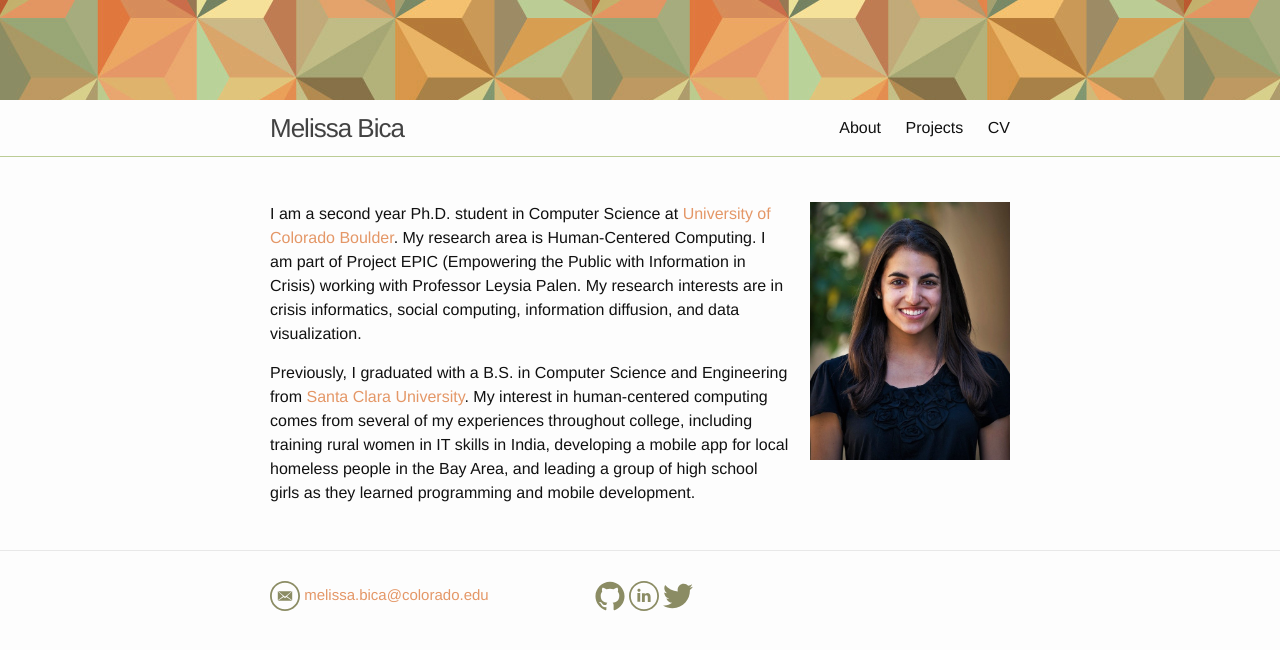
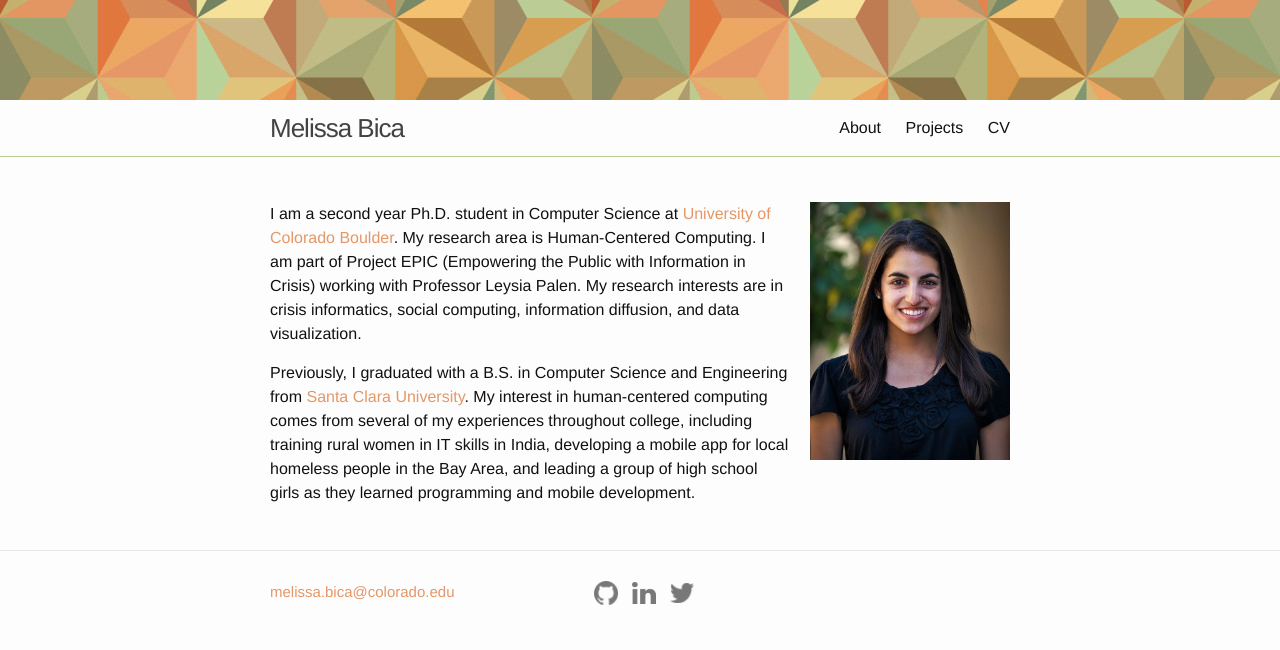
Before and after one commit to melissabica/melissabica.github.io, a Jekyll site: the page built from index.md, in a window 1280 px wide. Shown: the top 650 px of the page. Built offline with Jekyll 4.4.1, drawn with Linux system fonts in a browser that asks for light colours; nearby versions of some CDN libraries; comment, search, counter and statistics services are not loaded.

Commit message:
Updated social media links

```diff
--- a/_includes/footer.html
+++ b/_includes/footer.html
@@ -13,15 +13,6 @@
 
 
         <a href="mailto:{{ site.email }}">
-          <span class="icon  icon--mail">
-            <svg width="50px" height="50px" viewBox="0 0 50 50" version="1.1" xmlns="http://www.w3.org/2000/svg" xmlns:xlink="http://www.w3.org/1999/xlink" xmlns:sketch="http://www.bohemiancoding.com/sketch/ns">
-                <g id="Page-1" stroke="none" stroke-width="1" fill="none" fill-rule="evenodd" sketch:type="MSPage">
-                    <g id="Mail" sketch:type="MSArtboardGroup" fill="#000000">
-                        <path d="M25,0 C11.1928806,0 0,11.1928806 0,25 C0,38.8071194 11.1928806,50 25,50 C38.8071194,50 50,38.8071194 50,25 C50,11.1928806 38.8071194,0 25,0 Z M25,3 C12.8497349,3 3,12.8497349 3,25 C3,37.1502651 12.8497349,47 25,47 C37.1502651,47 47,37.1502651 47,25 C47,12.8497349 37.1502651,3 25,3 Z M37,31.9646738 L37,17 L28.262875,25.4642914 L37,31.9646738 Z M13,31.9646738 L21.7369375,25.4633812 L13,17 L13,31.9646738 Z M22.9140156,26.604743 L13,33 L37,33 L27.08575,26.604743 L25,28.625083 L22.9140156,26.604743 Z M13.72,17 L25,26.0581312 L36.28,17 L13.72,17 Z M13.72,17" id="Oval-1" sketch:type="MSShapeGroup"></path>
-                    </g>
-                </g>
-            </svg>
-          </span>
           <span class="username">{{ site.email }}</span>
         </a>
       </div>
@@ -30,51 +21,31 @@
         <ul class="social-media-list" align="center">
 
           {% if site.github_username %}
+
           <li style="display:inline;">
-            <a href="https://github.com/{{ site.github_username }}">
-              <span class="icon  icon--github">
-                <svg viewBox="0 0 16 16">
-                  <path fill="#828282" d="M7.999,0.431c-4.285,0-7.76,3.474-7.76,7.761 c0,3.428,2.223,6.337,5.307,7.363c0.388,0.071,0.53-0.168,0.53-0.374c0-0.184-0.007-0.672-0.01-1.32 c-2.159,0.469-2.614-1.04-2.614-1.04c-0.353-0.896-0.862-1.135-0.862-1.135c-0.705-0.481,0.053-0.472,0.053-0.472 c0.779,0.055,1.189,0.8,1.189,0.8c0.692,1.186,1.816,0.843,2.258,0.645c0.071-0.502,0.271-0.843,0.493-1.037 C4.86,11.425,3.049,10.76,3.049,7.786c0-0.847,0.302-1.54,0.799-2.082C3.768,5.507,3.501,4.718,3.924,3.65 c0,0,0.652-0.209,2.134,0.796C6.677,4.273,7.34,4.187,8,4.184c0.659,0.003,1.323,0.089,1.943,0.261 c1.482-1.004,2.132-0.796,2.132-0.796c0.423,1.068,0.157,1.857,0.077,2.054c0.497,0.542,0.798,1.235,0.798,2.082 c0,2.981-1.814,3.637-3.543,3.829c0.279,0.24,0.527,0.713,0.527,1.437c0,1.037-0.01,1.874-0.01,2.129 c0,0.208,0.14,0.449,0.534,0.373c3.081-1.028,5.302-3.935,5.302-7.362C15.76,3.906,12.285,0.431,7.999,0.431z"/>
-                </svg>
-              </span>
-              <!-- <span class="username">{{ site.github_username }}</span> -->
+            <a href="https://github.com/{{ site.github_username }}" target="_blank" class="social-media">
+              <img src="../assets/social_media_icons/Github.png" onmouseover="this.src='../assets/social_media_icons/Github_color.png'" onmouseout="this.src='../assets/social_media_icons/Github.png'" alt="Melissa Bica's GitHub" width="24">
             </a>
           </li>
+
           {% endif %}
 
           {% if site.linkedin_username %}
           <li style="display:inline;">
-            <a href="https://www.linkedin.com/in/{{ site.linkedin_username }}">
-              <span class="icon  icon--github">
-                <svg width="50px" height="50px" viewBox="0 0 50 50" version="1.1" xmlns="http://www.w3.org/2000/svg" xmlns:xlink="http://www.w3.org/1999/xlink" xmlns:sketch="http://www.bohemiancoding.com/sketch/ns">
-                    <title>LinkedIn</title>
-                    <description>Created with Sketch (http://www.bohemiancoding.com/sketch)</description>
-                    <defs></defs>
-                    <g id="Page-1" stroke="none" stroke-width="1" fill="none" fill-rule="evenodd" sketch:type="MSPage">
-                        <g id="LinkedIn" sketch:type="MSArtboardGroup" fill="#000000">
-                            <path d="M25,50 C38.8071194,50 50,38.8071194 50,25 C50,11.1928806 38.8071194,0 25,0 C11.1928806,0 0,11.1928806 0,25 C0,38.8071194 11.1928806,50 25,50 Z M25,47 C37.1502651,47 47,37.1502651 47,25 C47,12.8497349 37.1502651,3 25,3 C12.8497349,3 3,12.8497349 3,25 C3,37.1502651 12.8497349,47 25,47 Z M14,20.1180479 L14,34.6581834 L18.7100851,34.6581834 L18.7100851,20.1180479 L14,20.1180479 Z M16.6646962,13 C15.0534058,13 14,14.0858611 14,15.5115122 C14,16.9076331 15.0222711,18.0247614 16.6035556,18.0247614 L16.6336556,18.0247614 C18.2759867,18.0247614 19.2988222,16.9076331 19.2988222,15.5115122 C19.2682519,14.0858611 18.2759867,13 16.6646962,13 Z M30.5769213,20.1180479 C28.076176,20.1180479 26.9565501,21.5293199 26.3314108,22.5193527 L26.3314108,20.4598644 L21.6207614,20.4598644 C21.6828427,21.8242356 21.6207614,35 21.6207614,35 L26.3314108,35 L26.3314108,26.8795887 C26.3314108,26.445032 26.3619812,26.0115368 26.4865199,25.7004084 C26.826932,24.83226 27.6020069,23.9334233 28.9032674,23.9334233 C30.6083381,23.9334233 31.2899149,25.2667202 31.2899149,27.2206333 L31.2899149,34.999614 L35.9998119,34.999614 L36,26.6627446 C36,22.1966439 33.6763743,20.1180479 30.5769213,20.1180479 Z M30.5769213,20.1180479" id="Oval-1" sketch:type="MSShapeGroup"></path>
-                        </g>
-                    </g>
-                </svg>
-              </span>
-              <!-- <span class="username">{{ site.linkedin_username }}</span> -->
+            <a href="https://www.linkedin.com/in/{{ site.linkedin_username }}" target="_blank" class="social-media">
+              <img src="../assets/social_media_icons/LinkedIn.png" onmouseover="this.src='../assets/social_media_icons/LinkedIn_color.png'" onmouseout="this.src='../assets/social_media_icons/LinkedIn.png'" alt="Melissa Bica's LinkedIn" width="24">
             </a>
           </li>
           {% endif %}
 
           {% if site.twitter_username %}
           <li style="display:inline;">
-            <a href="https://twitter.com/{{ site.twitter_username }}">
-              <span class="icon  icon--twitter">
-                <svg viewBox="0 0 16 16">
-                  <path fill="#828282" d="M15.969,3.058c-0.586,0.26-1.217,0.436-1.878,0.515c0.675-0.405,1.194-1.045,1.438-1.809
-                  c-0.632,0.375-1.332,0.647-2.076,0.793c-0.596-0.636-1.446-1.033-2.387-1.033c-1.806,0-3.27,1.464-3.27,3.27 c0,0.256,0.029,0.506,0.085,0.745C5.163,5.404,2.753,4.102,1.14,2.124C0.859,2.607,0.698,3.168,0.698,3.767 c0,1.134,0.577,2.135,1.455,2.722C1.616,6.472,1.112,6.325,0.671,6.08c0,0.014,0,0.027,0,0.041c0,1.584,1.127,2.906,2.623,3.206 C3.02,9.402,2.731,9.442,2.433,9.442c-0.211,0-0.416-0.021-0.615-0.059c0.416,1.299,1.624,2.245,3.055,2.271 c-1.119,0.877-2.529,1.4-4.061,1.4c-0.264,0-0.524-0.015-0.78-0.046c1.447,0.928,3.166,1.469,5.013,1.469 c6.015,0,9.304-4.983,9.304-9.304c0-0.142-0.003-0.283-0.009-0.423C14.976,4.29,15.531,3.714,15.969,3.058z"/>
-                </svg>
-              </span>
-              <!-- <span class="username">{{ site.twitter_username }}</span> -->
+            <a href="https://twitter.com/{{ site.twitter_username }}" target="_blank" class="social-media">
+              <img src="../assets/social_media_icons/Twitter.png" onmouseover="this.src='../assets/social_media_icons/Twitter_color.png'" onmouseout="this.src='../assets/social_media_icons/Twitter.png'" alt="Melissa Bica's Twitter" width="24">
             </a>
           </li>
           {% endif %}
+
         </ul>
 
       </div>
--- a/_layouts/default.html
+++ b/_layouts/default.html
@@ -15,7 +15,7 @@
 
     {% include footer.html %}
 
-    <!-- Code for click to zoom - lightbox effect for images -->
+    <!-- Code for click to zoom - lightbox effect for images (http://www.dwuser.com/education/content/click-to-zoom-for-photos-adding-lightbox-effect-to-your-images/) -->
     <script type="text/javascript" src="http://code.jquery.com/jquery-1.11.0.min.js"></script>
     <script type="text/javascript" src="http://code.jquery.com/jquery-migrate-1.2.1.min.js"></script>
     <script type="text/javascript" src="http://cdnjs.cloudflare.com/ajax/libs/fancybox/1.3.4/jquery.fancybox-1.3.4.pack.min.js"></script>
--- a/css/styles.css
+++ b/css/styles.css
@@ -4,8 +4,17 @@
 	margin-bottom: 20px;
 }
 
+/*Top page border*/
 .border {
     background-image: url("../assets/border2.jpg");
     background-repeat: repeat-x;
     height: 100px;
 }
+
+a.social-media {
+	margin: 5px;
+}
+
+a.social-media:hover {
+	text-decoration: none;
+}
```
Also changed, not shown: 2-projects.md (+6 -6 lines), assets/social_media_icons/Github.png (added), assets/social_media_icons/Github_color.png (added), assets/social_media_icons/LinkedIn.png (added), assets/social_media_icons/LinkedIn_color.png (added), assets/social_media_icons/Twitter.png (added), assets/social_media_icons/Twitter_color.png (added).
